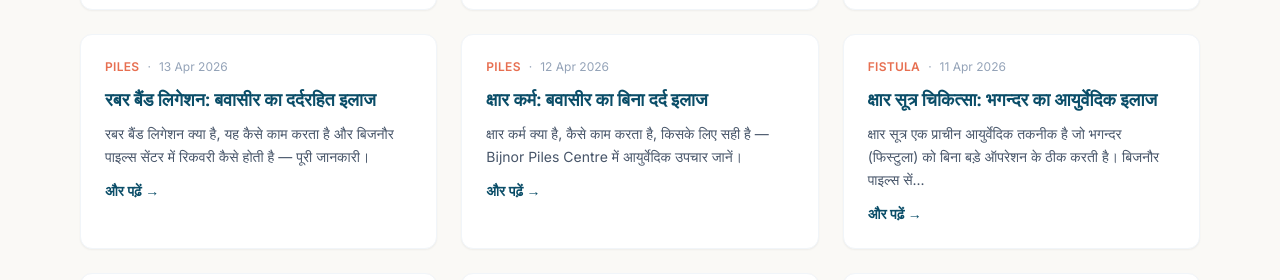
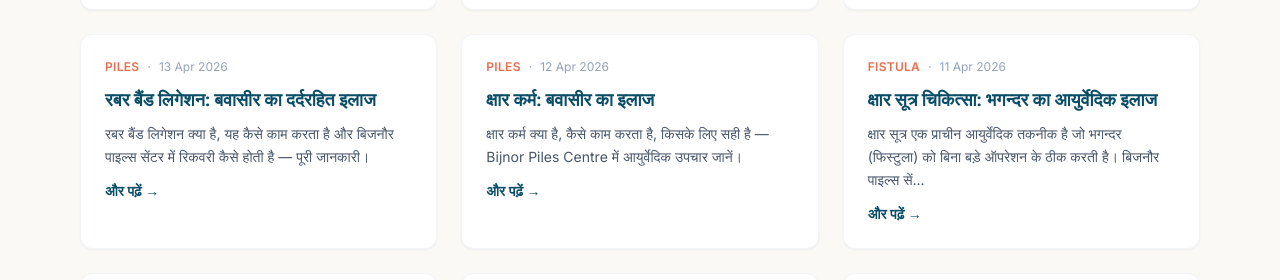
Before and after one commit to kumarparmod23/bijnorpilescentre, a Jekyll site: the page built from hi-index.html, in a window 1280 px wide and 900 px high, scrolled down 1190 px. Shown: the part 173-453 px from the top of the window. Built offline with Jekyll 4.4.1, drawn with Linux system fonts in a browser that asks for light colours; nearby versions of some CDN libraries.

```diff
--- a/_posts/hi/2026-04-12-kshar-karma-bawaseer-ka-bina-dard-ilaj.md
+++ b/_posts/hi/2026-04-12-kshar-karma-bawaseer-ka-bina-dard-ilaj.md
@@ -1,15 +1,15 @@
 ---
 layout: post
-title: "क्षार कर्म: बवासीर का बिना दर्द इलाज"
+title: "क्षार कर्म: बवासीर का इलाज"
 meta_description: "क्षार कर्म क्या है, कैसे काम करता है, किसके लिए सही है — Bijnor Piles Centre में आयुर्वेदिक उपचार जानें।"
-keywords: [क्षार कर्म, बवासीर का इलाज, बिना सर्जरी बवासीर, आयुर्वेदिक बवासीर उपचार, पाइल्स ट्रीटमेंट बिजनौर, kshar karma, bawaseer ka ilaj, hemorrhoid treatment, painless piles treatment, ayurvedic piles cure]
+keywords: [क्षार कर्म, बवासीर का इलाज, बिना सर्जरी बवासीर, आयुर्वेदिक बवासीर उपचार, पाइल्स ट्रीटमेंट बिजनौर, kshar karma, bawaseer ka ilaj, hemorrhoid treatment, piles treatment, ayurvedic piles cure]
 condition: "Piles"
 slug: "kshar-karma-bawaseer-ka-bina-dard-ilaj"
 lang: hi
 date: 2026-04-12 09:30:00 +0530
 ---
 
-# क्षार कर्म: बवासीर का बिना दर्द इलाज
+# क्षार कर्म: बवासीर का इलाज
 
 बवासीर (पाइल्स) से पीड़ित लाखों लोग सर्जरी के डर से इलाज टालते रहते हैं। लेकिन आयुर्वेद में एक ऐसा प्राचीन और प्रभावशाली उपाय मौजूद है — **क्षार कर्म** — जो बिना चीर-फाड़ के बवासीर को जड़ से ठीक करने में मदद करता है।
 
```
Also changed, not shown: other parts of _posts/hi/2026-04-12-kshar-karma-bawaseer-ka-bina-dard-ilaj.md (+1 -1 lines).
